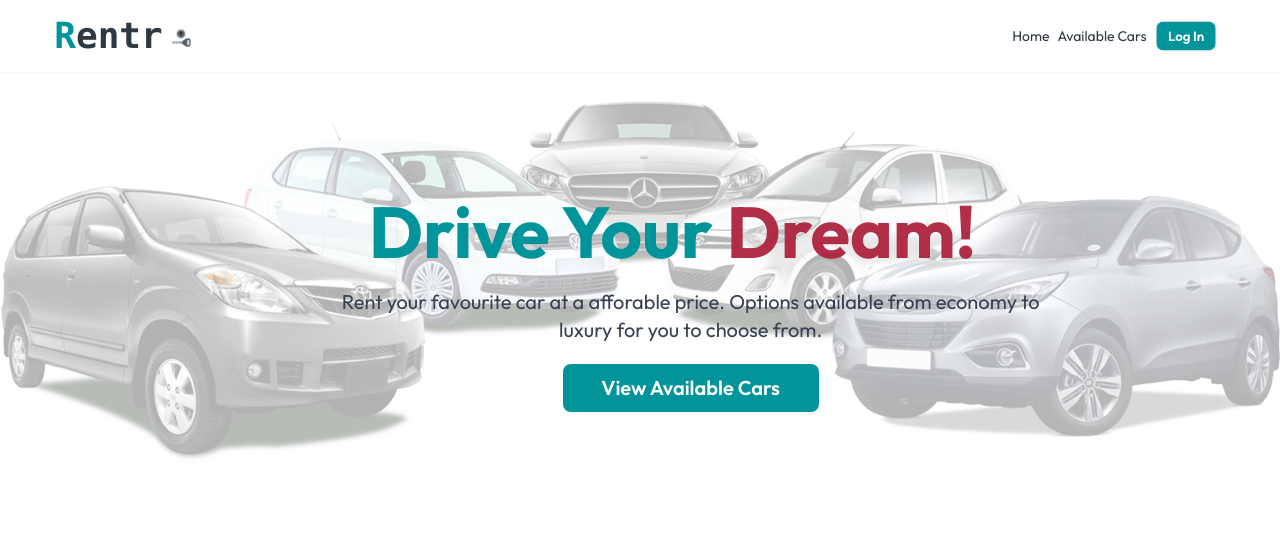
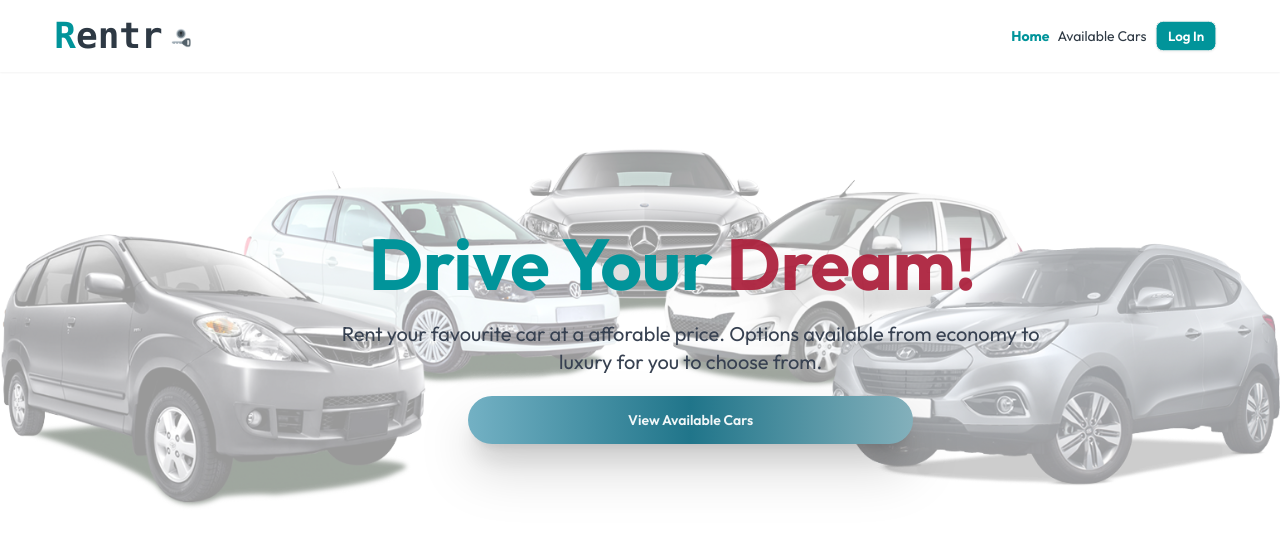
Before and after one commit to ashis263/rentr, a React (Vite) app: page / in a window 1280 px wide. Shown: the top 546 px of the page. Built offline with nearby package versions, Linux system fonts and the light colour scheme; no server answers.

Commit message:
moved mycars loader to mycars component and added loader, updated navbar banner design

```diff
--- a/src/components/Banner/Banner.jsx
+++ b/src/components/Banner/Banner.jsx
@@ -3,11 +3,11 @@ import { Typewriter } from 'react-simple-typewriter';
 
 const Banner = () => {
     return (
-        <div className="pt-20 relative">
-            <div className='bg-banner h-[35vh] sm:h-[55vh] lg:h-[70vh] bg-contain bg-no-repeat w-full sm:opacity-30'>
+        <div className="pt-28 lg:pt-32 relative">
+            <div className='bg-banner h-[35vh] sm:h-[55vh] lg:h-[70vh] bg-contain bg-no-repeat w-full sm:opacity-40'>
             </div>
             <div className='w-full sm:w-11/12 mx-auto text-center'>
-                <div className='sm:absolute sm:top-24 lg:top-32 xl:top-44 space-y-2 lg:space-y-5 xl:left-52'>
+                <div className='sm:absolute sm:top-36 lg:top-44 xl:top-52 space-y-2 lg:space-y-5 xl:left-52'>
                     <h1 className='font-bold text-3xl sm:text-5xl lg:text:6xl xl:text-7xl text-[#01949A]'>Drive Your {' '}
                         <span className='text-[#ac203cef]'>
                             <Typewriter
@@ -21,7 +21,7 @@ const Banner = () => {
                             />
                         </span> </h1>
                     <p className='w-3/4  mx-auto text-gray-700 sm:text-lg lg:text-xl'>Rent your favourite car at a afforable price. Options available from economy to luxury for you to choose from.</p>
-                    <Link to='/cars' className="btn max-md:btn-sm btn-wide my-2 hover:bg-primary border-none bg-primary text-white lg:text-xl">View Available Cars</Link>
+                    <Link to='/cars' className="px-20 sm:px-40 py-2 sm:py-3 rounded-full btn border-none bg-gradient-to-r from-[#01769a86] via-[#20758a] drop-shadow-2xl shadow-xl text-[#ffffffee] to-[#20758a86]">View Available Cars</Link>
                 </div>
             </div>
         </div>
--- a/src/pages/MyCars/MyCars.jsx
+++ b/src/pages/MyCars/MyCars.jsx
@@ -1,19 +1,33 @@
-import { useContext, useState } from "react";
+import { useContext, useEffect, useState } from "react";
 import { AuthContext } from '../../providers/AuthProvider';
 import UserCar from "../../components/MyCar.jsx/MyCar";
 import Swal from 'sweetalert2';
 import { useNavigate } from "react-router-dom";
+import axios from "axios";
+import Lottie from "lottie-react";
+import loader from '../../assets/loader.json';
 
 const MyCars = () => {
-    const { myCars, setMyCars } = useContext(AuthContext);
+    const { user, myCars, setMyCars, isCarModified } = useContext(AuthContext);
     const [sortBy, setSortBy] = useState('');
+    const [isDataLoaded, setIsDataLoaded] = useState(false);
     const navigate = useNavigate();
     if (sortBy === 'price') {
         setMyCars(myCars.sort((a, b) => a.dailyRentalPrice - b.dailyRentalPrice));
     } else if (sortBy === 'date') {
         setMyCars(myCars.sort((a, b) => new Date(a.date) - new Date(b.date)));
     }
-    if(!myCars.length){
+    useEffect((() => {
+        axios.get(`http://localhost:5000/userCars/?email=${user.email}`, {
+            withCredentials: true
+        })
+            .then(res => {
+                setMyCars(res.data);
+                setIsDataLoaded(true);
+            });
+        // eslint-disable-next-line react-hooks/exhaustive-deps
+    }), [isCarModified])
+    if (isDataLoaded && !myCars.length) {
         Swal.fire({
             title: "No added cars!",
             text: "Do you want to add new car?",
@@ -23,13 +37,12 @@ const MyCars = () => {
             cancelButtonColor: "gray",
             confirmButtonText: "Continue"
         })
-        .then(result => {
-            if(result.isConfirmed){
-                navigate('/addCar')
-            }
-        })
+            .then(result => {
+                if (result.isConfirmed) {
+                    navigate('/addCar')
+                }
+            })
     }
-
     return (
         <div className='w-11/12 mx-auto rounded-xl'>
             <h1 className="text-4xl text-center sm:text-5xl lg:text-7xl sm:pt-0 font-bold text-primary pb-2 sm:pb-5">My Cars</h1>
@@ -59,6 +72,11 @@ const MyCars = () => {
                         }
                     </tbody>
                 </table>
+                {
+                    myCars.length === 0 && <div className="w-full flex items-center justify-center">
+                        <Lottie className='w-10' animationData={loader} loop={true} />
+                    </div>
+                }
             </div>
         </div>
     );
--- a/src/providers/AuthProvider.jsx
+++ b/src/providers/AuthProvider.jsx
@@ -19,6 +19,7 @@ const AuthProvider = ({ children }) => {
         user,
         setUser,
         isLoading,
+        setIsLoading,
         auth,
         myCars,
         setMyCars,
@@ -31,13 +32,7 @@ const AuthProvider = ({ children }) => {
             if (user) {
                 setUser(user);
                 axios.post('http://localhost:5000/auth', { name: user.displayName, email: user.email}, { withCredentials: true});
-                axios.get(`http://localhost:5000/userCars/?email=${user.email}`, {
-                    withCredentials: true
-                })
-                .then(res => {
-                    setMyCars(res.data)
-                    setIsLoading(false);
-                });
+                setIsLoading(false);
             }else{
                 axios.post('http://localhost:5000/logOut', {},  { withCredentials: true})
                 setIsLoading(false);
@@ -45,7 +40,7 @@ const AuthProvider = ({ children }) => {
             return () => unsubscribe();
         })
         // eslint-disable-next-line react-hooks/exhaustive-deps
-    }, [isCarModified]);
+    }, []);
     return (
         <div>
             <AuthContext.Provider value={ authData }>
--- a/src/sharedComponents/Navbar/Navbar.jsx
+++ b/src/sharedComponents/Navbar/Navbar.jsx
@@ -5,6 +5,7 @@ import Swal from 'sweetalert2';
 import { signOut } from 'firebase/auth';
 import { useContext } from 'react';
 import { AuthContext } from '../../providers/AuthProvider';
+import '../Navbar/navbar.css'
 
 
 const Navbar = () => {
--- /dev/null
+++ b/src/sharedComponents/Navbar/navbar.css
@@ -0,0 +1,4 @@
+a.active{
+    color: #01949A;
+    font-weight: bolder;
+}
```
